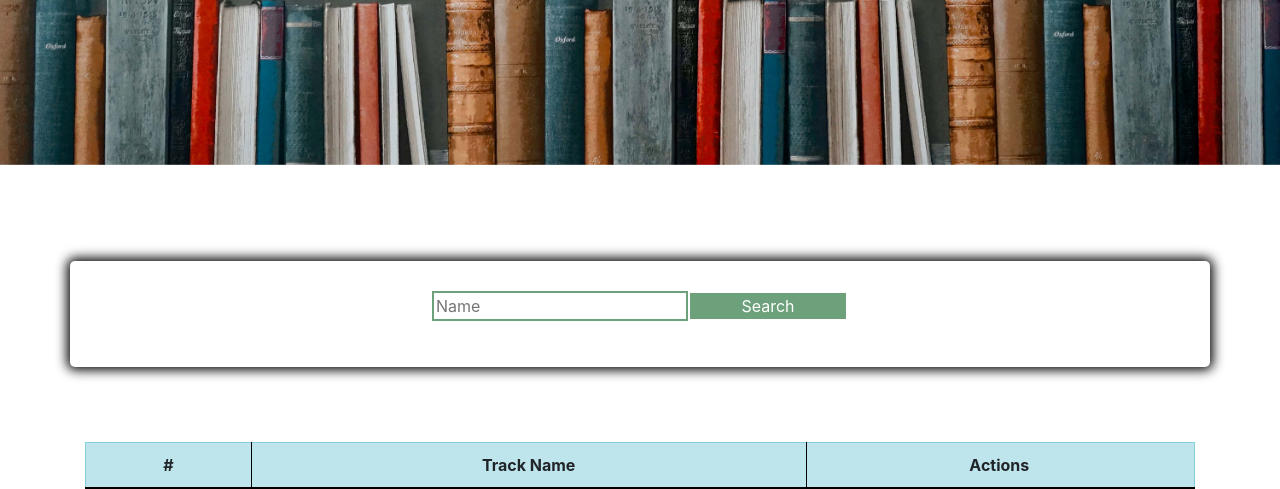
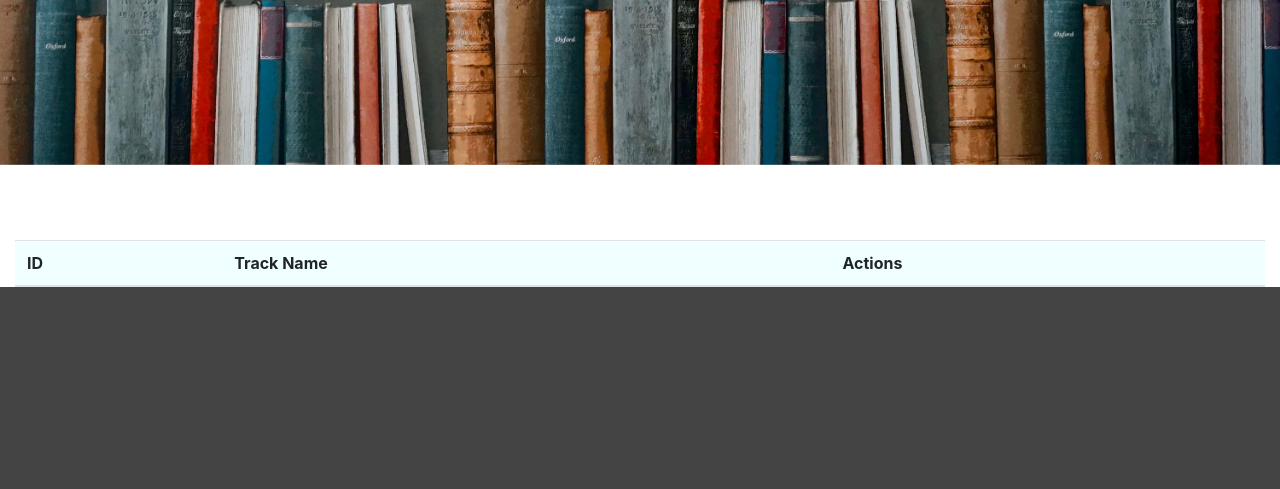
Before and after one commit to be320/Web-Arkdev, a PHP site: page /views/trackDashboard.php in a window 1280 px wide. Shown: the part 635-1124 px from the top of the page. After the commit the page ends 922 px from the top, so only its background shows below. Run offline with PHP 8.4, Linux system fonts and the light colour scheme; the visitor is signed in with stand-in values (Sample User, id 1); data that the repository does not hold is empty.

Commit message:
finallllllllllllllllllllllllll

```diff
--- a/views/adminDashboard.php
+++ b/views/adminDashboard.php
@@ -50,7 +50,7 @@ require_once(__DIR__.'/layout/header.php');
 <article class="container-fluid">
     <section>
 	<div>
-	<table  class="table table-striped">
+	<table class="table table-striped">
 		<thead>
             <tr>
                 <th scope="col">ID</th>
--- a/views/trackDashboard.php
+++ b/views/trackDashboard.php
@@ -28,40 +28,21 @@ $tracks = $trackRepo->getAll();
             <div class="main-img">
                 <img src="../images/books.jpg" class="banner" alt="banner"/>
             </div>
-            <br><br><br><br>
-	<div class="container">
-        <div class="row justify- align-items-center ">
-<div class="col-sm-12 align-self-center auth-wrapper" style="background-color: rgb(0,0,0,0);border: 0;box-shadow: 0 0 12px 3px black;">	  <form class="form-inline"style="align-items: center;justify-content: center;" >
-        <input style="border:2px solid #6da17b" type="text" placeholder="Name">
-		<input style="border:2px solid white; width:160px; background-color:#6da17b; color: white; text-align:center;" type="button" value="Search">
-      </form>
-	  </div>
-	  </div>
-	  </div>
-            <article class="main container">
+            <article class="container-fluid">
                 <section>
                     <div id="1">
-                        <table border="1" class="table table-striped">  <!--to auto increment # coln-->
+                        <table class="table table-striped">
                             <thead>
-                                <tr  class="table-info">
-                                    <th style="text-align:center; border-bottom:2px solid black; border-right:1px solid black;" scope="col">#</th>
-                                    <th style="text-align:center; border-bottom:2px solid black;border-right:1px solid black;" scope="col">Track Name</th>
-                                    <th style="text-align:center; border-bottom:2px solid black; padding-left:10px" colspan="2" scope="col">Actions</th>
+                                <tr>
+                                    <th scope="col">ID</th>
+                                    <th scope="col">Track Name</th>
+                                    <th colspan="2" scope="col">Actions</th>
                                 </tr>
                             </thead>
                             <tbody>
 
                                 <?php
                                 foreach ($tracks as $track) {
-//                         <tr>
-//			 <td></td> numbered 1 as border
-//			  <td>Communication</td>
-//			  <td style="text-align:center;"><button style="background-color:BLUE; font-weight:bold; color:white; border:2px solid black;" type="button">Edit</button></td>
-//			  <td style="text-align:center;"><button style="background-color:RED; font-weight:bold; color:white; border:2px solid black;" type="button">Delete</button></td>
-//
-//
-//			</tr>-->
-
                                     echo '<tr>';
                                     echo '<th scope="row">' . $track->getId() . '</th>';
                                     echo '<td>' . $track->getName() . '</td>';
@@ -73,7 +54,6 @@ $tracks = $trackRepo->getAll();
                                     echo '</tr>';
                                 }
                                 ?>
-
                             </tbody>
                         </table>
                     </div>
```
